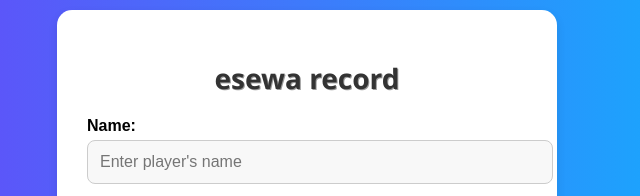
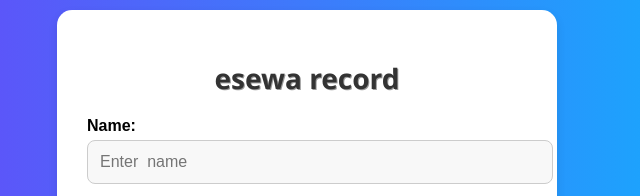
Before and after one commit to Beshal123/PROJECT, a plain HTML site: page index.html in a window 1280 px wide. Shown: the top 196 px of the page, 333-973 px from the left. Drawn offline with Linux system fonts and the light colour scheme.

Commit message:
Update index.html

```diff
--- a/index.html
+++ b/index.html
@@ -12,7 +12,7 @@
       <h1>esewa record</h1>
 
       <label> Name:</label>
-      <input type="text" name="playerName" placeholder="Enter player's name">
+      <input type="text" name="playerName" placeholder="Enter  name">
 
       <label>esewa:</label>
       <input type="text" name="cashtag">
```
